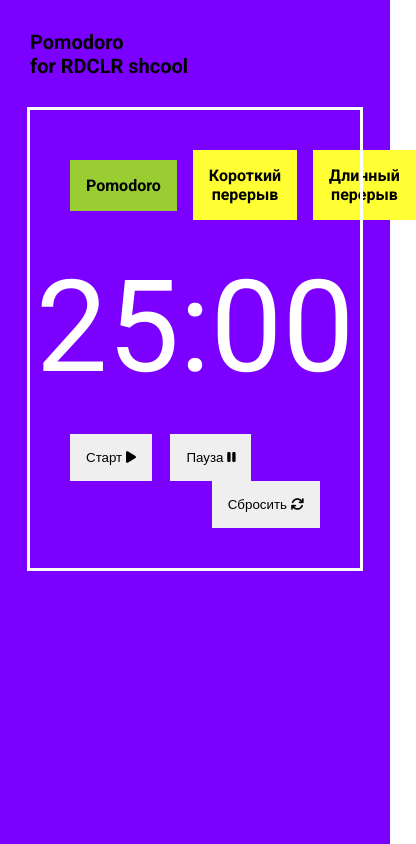
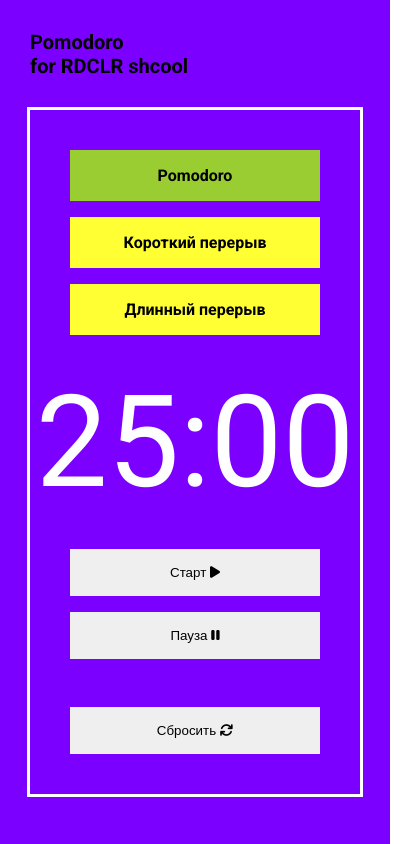
Before and after one commit to rmnv-s/PomodoroRDCLR, a plain HTML site: page index.html in a window 390 px wide. Shown: the whole page, 416 px wide, since content can reach past the window. Drawn offline with Linux system fonts and the light colour scheme.

Commit message:
fix: mobile stiles

```diff
--- a/main.css
+++ b/main.css
@@ -94,3 +94,38 @@
 .button__reset {
   float: right;
 }
+
+@media (max-width: 768px) {
+  .pomodoro__tabs {
+    flex-wrap: wrap;
+  }
+}
+
+@media (max-width: 425px) {
+  .button {
+    width: 100%;
+  }
+
+  .button:not(:last-child) {
+    margin-right: 0;
+    margin-bottom: 1rem;
+  }
+
+  .button__reset {
+    float: none;
+    margin-top: 2rem;
+  }
+}
+
+@media (max-width: 375px) {
+  .pomodoro {
+    grid-template-columns: 1fr;
+  }
+
+  .tab__time {
+    font-size: 6rem;
+  }
+  .pomodoro__tabs {
+    flex-wrap: wrap;
+  }
+}
```
